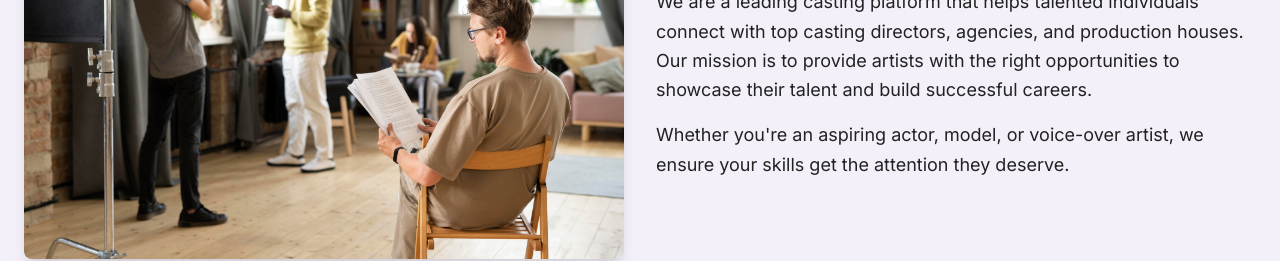
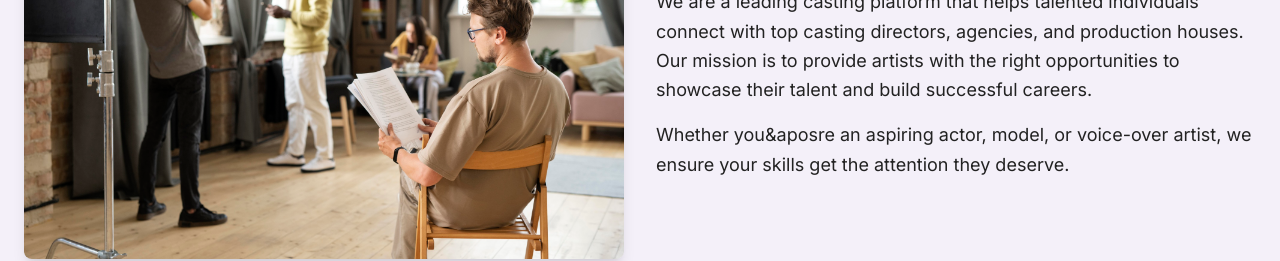
Before and after one commit to bhagirath1312/casting-web, a Next.js app: page / in a window 1280 px wide. Shown: the part 1780-2041 px from the top of the page. Built offline with nearby package versions, Linux system fonts and the light colour scheme.

Commit message:
Update page.js

```diff
--- a/src/app/page.js
+++ b/src/app/page.js
@@ -209,7 +209,7 @@ export default function Home() {
                 Our mission is to provide artists with the right opportunities to showcase their talent and build successful careers.
               </p>
               <p className="mt-4 text-lg leading-relaxed">
-                Whether you're an aspiring actor, model, or voice-over artist, we ensure your skills get the attention they deserve.
+                Whether you&aposre an aspiring actor, model, or voice-over artist, we ensure your skills get the attention they deserve.
               </p>
             </div>
           </motion.div>
```
